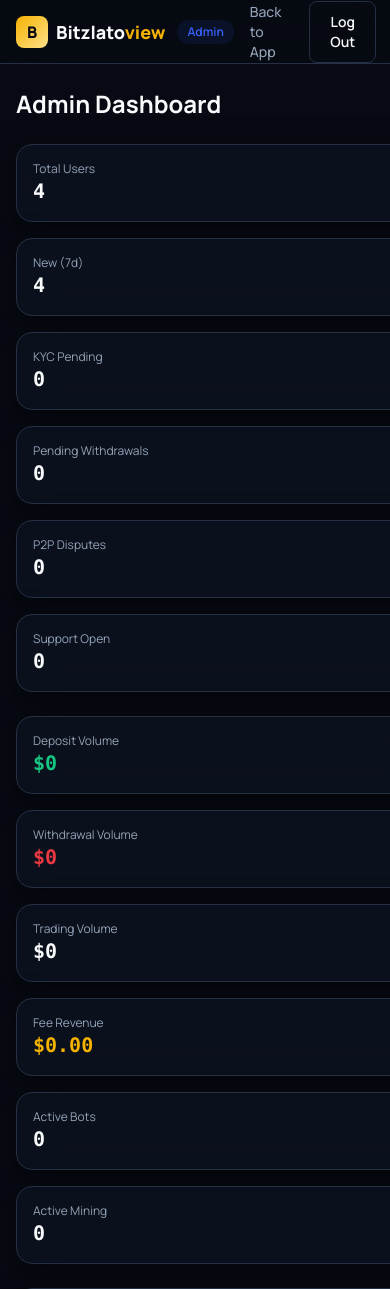
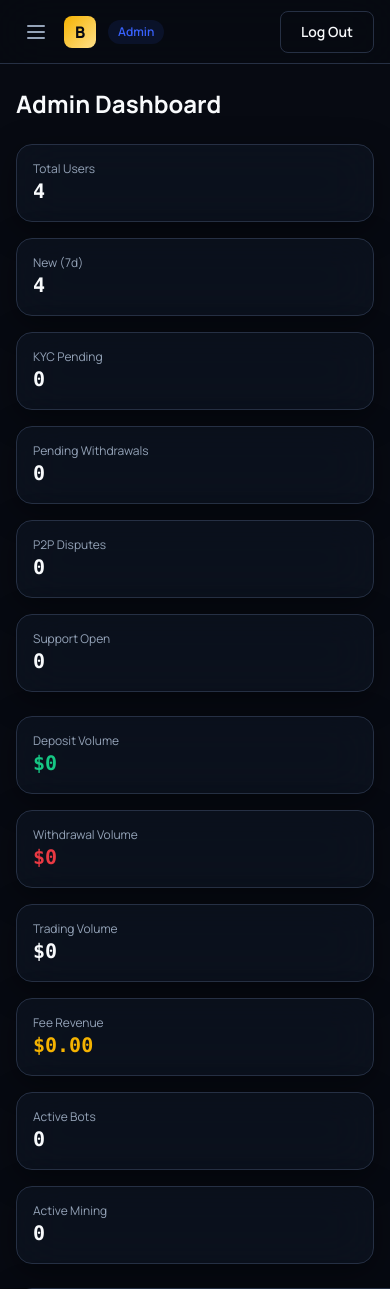
Before and after one commit to ecozeentech/Bitzlatoview, a Laravel app: page /admin in a window 390 px wide; the page is wider, and only the part inside the window is pictured. Shown: the top 1289 px of that part. Run offline with Laravel 12, Linux system fonts and the light colour scheme; a user stored in the database is signed in; data comes from the database, SQL or seed files in the repository; data that the repository does not hold is empty; style sheets or scripts are compiled from the project's sources; some web fonts are replaced.

Commit message:
Mobile: add slide-in sidebar navigation for app + admin (was desktop-only)
Both the main app sidebar and the admin sidebar were 'hidden lg:block' —
below 1024px there was no way to open them at all, meaning every
logged-in user (and every admin) on a phone or small tablet had zero
access to the Trade/Earn/Wallets/Account navigation, or any admin
section beyond whatever page they landed on directly. This made large
parts of the application completely unusable on mobile.

Fixed by turning both sidebars into a slide-in drawer below the lg
breakpoint: a hamburger button in the topbar toggles a fixed, full-
height panel with its own close button and a dismissible backdrop,
sharing a single sidebarOpen Alpine state declared on <body>. Above lg,
behavior is unchanged (static, always-visible sidebar).

Also fixed a latent bug found along the way: x-cloak is used throughout
the app (including the new mobile backdrop) but the CSS that actually
hides cloaked elements before Alpine boots was never defined, so those
elements could flash visible on load. Added the missing [x-cloak] rule.

Also added min-w-0 to both <main> content areas — flex children default
to min-width:auto, which lets wide content (like a table) force the
whole page wider instead of scrolling within its own container.

Co-authored-by: Ecozeen Tech <ecozeentech@users.noreply.github.com>

```diff
--- a/resources/css/app.css
+++ b/resources/css/app.css
@@ -5,6 +5,10 @@
 @layer base {
     body {
         @apply bg-background text-text-main antialiased;
+    }
+
+    [x-cloak] {
+        display: none !important;
     }
 }
 
--- a/resources/views/layouts/admin.blade.php
+++ b/resources/views/layouts/admin.blade.php
@@ -3,16 +3,19 @@
 <head>
     @include('partials.head', ['title' => 'Admin'])
 </head>
-<body class="min-h-screen bg-background text-text-main">
+<body class="min-h-screen bg-background text-text-main" x-data="{ sidebarOpen: false }">
     <header class="sticky top-0 z-40 flex h-16 items-center justify-between border-b border-border bg-background/90 px-4 backdrop-blur-xl lg:px-6">
-        <div class="flex items-center gap-3">
+        <div class="flex items-center gap-2 sm:gap-3">
+            <button type="button" @click="sidebarOpen = !sidebarOpen" class="rounded-lg p-2 text-text-muted hover:bg-surface-2 hover:text-text-main lg:hidden" aria-label="Toggle menu">
+                <svg class="h-6 w-6" viewBox="0 0 24 24" fill="none" stroke="currentColor"><path stroke-linecap="round" stroke-linejoin="round" stroke-width="2" d="M4 6h16M4 12h16M4 18h16"/></svg>
+            </button>
             <a href="{{ url('/admin') }}" class="flex items-center gap-2">
-                <x-site-logo textClass="text-lg font-extrabold" />
+                <x-site-logo textClass="hidden text-lg font-extrabold sm:inline" />
                 <span class="pill-info ml-1">Admin</span>
             </a>
         </div>
-        <div class="flex items-center gap-3">
-            <a href="{{ url('/app/dashboard') }}" class="btn-ghost text-sm">Back to App</a>
+        <div class="flex items-center gap-2 sm:gap-3">
+            <a href="{{ url('/app/dashboard') }}" class="btn-ghost hidden text-sm sm:inline-flex">Back to App</a>
             <form method="POST" action="{{ route('logout') }}">
                 @csrf
                 <button type="submit" class="btn-outline text-sm">Log Out</button>
@@ -23,7 +26,7 @@
     <div class="flex">
         @include('partials.admin-sidebar')
 
-        <main class="min-h-[calc(100vh-4rem)] flex-1 px-4 py-6 lg:px-8">
+        <main class="min-h-[calc(100vh-4rem)] w-full min-w-0 flex-1 px-4 py-6 lg:px-8">
             @if (session('success'))
                 <div class="mb-4 rounded-lg border border-success/30 bg-success/10 px-4 py-3 text-sm text-success">{{ session('success') }}</div>
             @endif
--- a/resources/views/layouts/app.blade.php
+++ b/resources/views/layouts/app.blade.php
@@ -3,13 +3,14 @@
 <head>
     @include('partials.head')
 </head>
-<body class="min-h-screen bg-background text-text-main">
+<body class="min-h-screen bg-background text-text-main" x-data="{ sidebarOpen: false }">
     @include('partials.app-topbar')
+    @include('partials.pwa-install-banner')
 
     <div class="flex">
         @include('partials.app-sidebar')
 
-        <main class="min-h-[calc(100vh-4rem)] flex-1 px-4 py-6 lg:px-8">
+        <main class="min-h-[calc(100vh-4rem)] w-full min-w-0 flex-1 px-4 py-6 lg:px-8">
             @if (session('success'))
                 <div class="mb-4 rounded-lg border border-success/30 bg-success/10 px-4 py-3 text-sm text-success">{{ session('success') }}</div>
             @endif
--- a/resources/views/partials/admin-sidebar.blade.php
+++ b/resources/views/partials/admin-sidebar.blade.php
@@ -51,15 +51,27 @@
         ],
     ];
 @endphp
-<aside class="hidden w-64 shrink-0 border-r border-border bg-surface/60 lg:block">
-    <div class="sticky top-16 flex h-[calc(100vh-4rem)] flex-col overflow-y-auto px-3 py-4">
+{{-- Mobile backdrop --}}
+<div x-show="sidebarOpen" x-cloak @click="sidebarOpen = false" x-transition.opacity class="fixed inset-0 z-30 bg-black/60 lg:hidden"></div>
+
+<aside
+    class="fixed inset-y-0 left-0 z-40 w-72 max-w-[85vw] -translate-x-full transform overflow-y-auto border-r border-border bg-surface transition-transform duration-200 ease-in-out lg:static lg:z-auto lg:w-64 lg:max-w-none lg:translate-x-0 lg:shrink-0 lg:bg-surface/60"
+    :class="sidebarOpen ? 'translate-x-0' : '-translate-x-full'"
+>
+    <div class="flex h-16 items-center justify-between border-b border-border px-4 lg:hidden">
+        <span class="flex items-center gap-2 text-base font-extrabold"><x-site-logo textClass="text-base font-extrabold" /> <span class="pill-info">Admin</span></span>
+        <button type="button" @click="sidebarOpen = false" class="rounded-lg p-2 text-text-muted hover:bg-surface-2 hover:text-text-main" aria-label="Close menu">
+            <svg class="h-5 w-5" viewBox="0 0 24 24" fill="none" stroke="currentColor"><path stroke-linecap="round" stroke-linejoin="round" stroke-width="2" d="M6 18L18 6M6 6l12 12"/></svg>
+        </button>
+    </div>
+    <div class="flex h-[calc(100vh-4rem)] flex-col overflow-y-auto px-3 py-4 lg:sticky lg:top-16">
         @foreach ($adminNav as $section => $items)
             <div class="mb-4">
                 @if ($section)
                     <p class="mb-1 px-3 text-xs font-semibold uppercase tracking-wide text-text-muted/70">{{ $section }}</p>
                 @endif
                 @foreach ($items as [$label, $prefix])
-                    <a href="{{ url($prefix) }}" class="{{ request()->is($prefix.'*') ? 'nav-link-active' : 'nav-link' }} block">{{ $label }}</a>
+                    <a href="{{ url($prefix) }}" @click="sidebarOpen = false" class="{{ request()->is($prefix.'*') ? 'nav-link-active' : 'nav-link' }} block">{{ $label }}</a>
                 @endforeach
             </div>
         @endforeach
--- a/resources/views/partials/app-topbar.blade.php
+++ b/resources/views/partials/app-topbar.blade.php
@@ -1,5 +1,8 @@
 <header class="sticky top-0 z-40 flex h-16 items-center justify-between border-b border-border bg-background/90 px-4 backdrop-blur-xl lg:px-6">
-    <div class="flex items-center gap-4">
+    <div class="flex items-center gap-2 sm:gap-4">
+        <button type="button" @click="sidebarOpen = !sidebarOpen" class="rounded-lg p-2 text-text-muted hover:bg-surface-2 hover:text-text-main lg:hidden" aria-label="Toggle menu">
+            <svg class="h-6 w-6" viewBox="0 0 24 24" fill="none" stroke="currentColor"><path stroke-linecap="round" stroke-linejoin="round" stroke-width="2" d="M4 6h16M4 12h16M4 18h16"/></svg>
+        </button>
         <a href="{{ url('/') }}" class="flex items-center gap-2">
             <x-site-logo textClass="hidden text-lg font-extrabold sm:inline" />
         </a>
```
Also changed, not shown: resources/views/partials/app-sidebar.blade.php (+15 -3 lines).
